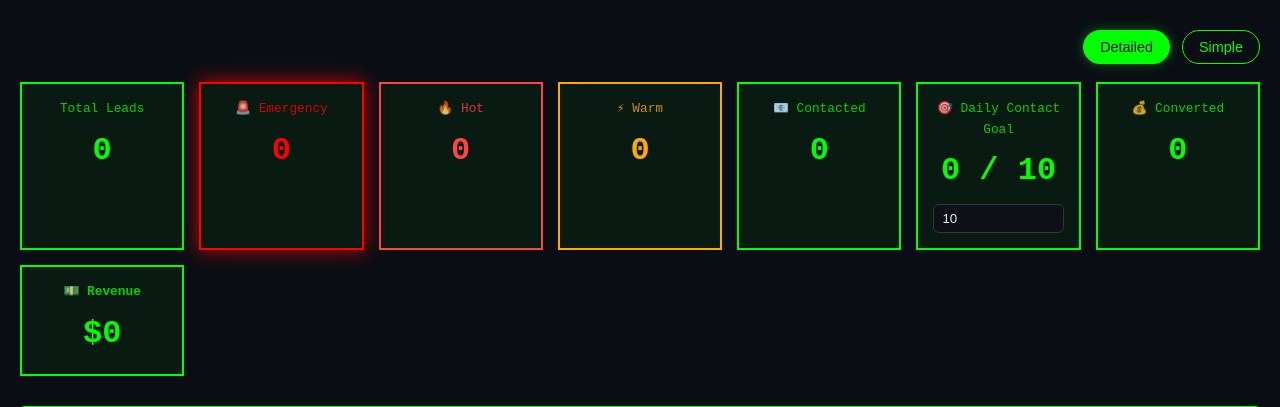
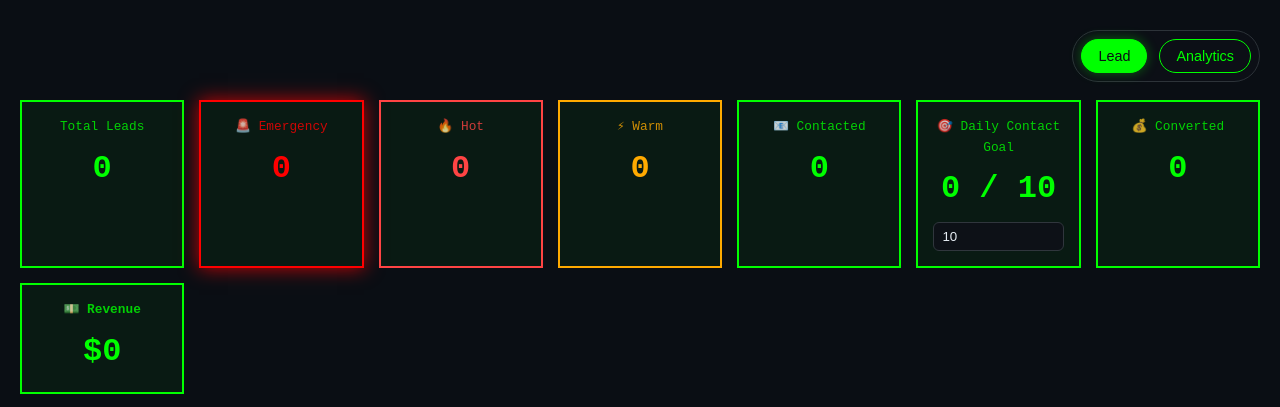
Before and after one commit to git-nath/statusmonkey-lead-finder, a Flask app: page / in a window 1280 px wide. Shown: the part 224-631 px from the top of the page. Run offline with Flask 3, Linux system fonts and the light colour scheme; data that the repository does not hold is empty; parts of the project's set-up code (start-up, migrations or seed data) failed here and were passed over; some libraries are stand-ins or nearby versions.

Commit message:
Update analytics view labels, floating toggle, and weekly contact-based progress

```diff
--- a/static/css/terminal.css
+++ b/static/css/terminal.css
@@ -14,10 +14,19 @@ body {
 }
 
 .dashboard-toggle {
+  position: sticky;
+  top: 12px;
+  z-index: 980;
   display: flex;
   gap: 12px;
   justify-content: flex-end;
-  margin: 10px 0 18px;
+  width: fit-content;
+  margin: 10px 0 18px auto;
+  padding: 8px;
+  border: 1px solid #2d3339;
+  border-radius: 999px;
+  background: rgba(13, 17, 23, 0.88);
+  backdrop-filter: blur(4px);
 }
 
 .toggle-btn {
--- a/static/js/app.js
+++ b/static/js/app.js
@@ -692,7 +692,7 @@ function setupDailyContactGoal() {
 }
 
 function getTodayKey() {
-  return new Date().toISOString().split("T")[0];
+  return toDateKeyLocal(new Date());
 }
 
 function getDailyContactState() {
@@ -849,8 +849,18 @@ function updateWeeklyGoalReport() {
   const weekStart = getWeekStartSunday(now);
   const dayLabels = ["Sun", "Mon", "Tue", "Wed", "Thu", "Fri", "Sat"];
   const contactHistory = getDailyContactHistory();
-
-  let reachedDays = 0;
+  const leadCountsByDay = allLeads.reduce((acc, lead) => {
+    if (!lead || !lead.replied_at) return acc;
+
+    const repliedDate = new Date(lead.replied_at);
+    if (Number.isNaN(repliedDate.getTime())) return acc;
+
+    const repliedDayKey = toDateKeyLocal(repliedDate);
+    acc[repliedDayKey] = (acc[repliedDayKey] || 0) + 1;
+    return acc;
+  }, {});
+
+  let weeklyTotalContacts = 0;
   const breakdownParts = [];
   const dayCards = [];
 
@@ -858,13 +868,13 @@ function updateWeeklyGoalReport() {
     const day = new Date(weekStart);
     day.setDate(weekStart.getDate() + offset);
     const dayKey = toDateKeyLocal(day);
-    const contacted = Number(contactHistory[dayKey] || 0);
+    const historyCount = Number(contactHistory[dayKey] || 0);
+    const leadCount = Number(leadCountsByDay[dayKey] || 0);
+    const contacted = Math.max(historyCount, leadCount);
 
     const achieved = effectiveGoal > 0 && contacted >= effectiveGoal;
     const isToday = dayKey === getTodayKey();
-    if (achieved) {
-      reachedDays += 1;
-    }
+    weeklyTotalContacts += contacted;
 
     const dayPercent = effectiveGoal > 0
       ? Math.min(100, Math.round((contacted / effectiveGoal) * 100))
@@ -883,7 +893,10 @@ function updateWeeklyGoalReport() {
     `);
   }
 
-  const percentAchieved = Math.round((reachedDays / 7) * 100);
+  const weeklyTarget = effectiveGoal * 7;
+  const percentAchieved = weeklyTarget > 0
+    ? Math.round((weeklyTotalContacts / weeklyTarget) * 100)
+    : 0;
 
   if (weeklyDayGridEl) {
     weeklyDayGridEl.innerHTML = dayCards.join("");
@@ -902,7 +915,7 @@ function updateWeeklyGoalReport() {
     weeklyBreakdownEl.textContent = breakdownParts.join(" · ");
   }
 
-  weeklyReportEl.textContent = `${reachedDays}/7`;
+  weeklyReportEl.textContent = `${weeklyTotalContacts}/${weeklyTarget}`;
 
   if (weeklyPercentEl) {
     weeklyPercentEl.textContent = `${percentAchieved}%`;
--- a/templates/index.html
+++ b/templates/index.html
@@ -31,10 +31,10 @@
 
       <div class="dashboard-toggle" aria-label="Dashboard view toggle">
         <button class="toggle-btn" id="toggle-detailed" type="button">
-          Detailed
+          Lead
         </button>
         <button class="toggle-btn" id="toggle-simple" type="button">
-          Simple
+          Analytics
         </button>
       </div>
 
@@ -103,14 +103,14 @@
           <p class="simple-goal-note">Default goal: 10 per day.</p>
         </div>
         <div class="simple-stat-card simple-goal-card simple-weekly-report-card">
-          <div class="stat-label">7-Day Goal Analytics</div>
+          <div class="stat-label">7-Day Lead Analytics</div>
           <div class="weekly-analytics-top">
             <div>
-              <p class="weekly-kpi-label">Goals achieved this week</p>
-              <div class="stat-value" id="simple-weekly-goal-report">0/7</div>
+              <p class="weekly-kpi-label">Weekly contacts</p>
+              <div class="stat-value" id="simple-weekly-goal-report">0/70</div>
             </div>
             <div>
-              <p class="weekly-kpi-label">Achievement rate</p>
+              <p class="weekly-kpi-label">Target completion</p>
               <p class="simple-goal-note" id="simple-weekly-goal-percent">0%</p>
             </div>
           </div>
@@ -119,7 +119,7 @@
             Sun 0/10 · Mon 0/10 · Tue 0/10 · Wed 0/10 · Thu 0/10 · Fri 0/10 · Sat 0/10
           </div>
           <p class="simple-goal-note">Click a day card to drill into leads contacted on that day.</p>
-          <p class="simple-goal-note">Week starts Sunday (Day 1). Daily counts come from your tracked contact activity.</p>
+          <p class="simple-goal-note">Week starts Sunday. Weekly progress compares your total contacts vs daily goal × 7.</p>
 
           <section id="simple-day-detail-panel" class="simple-day-detail-panel" style="display: none;">
             <div class="simple-day-detail-header">
```
